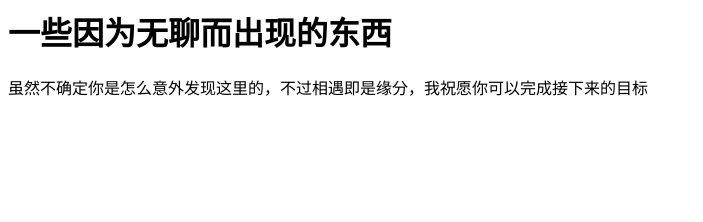
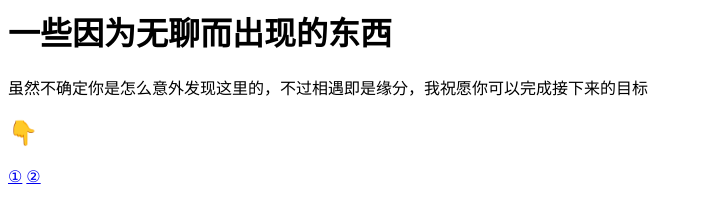
Before and after one commit to Kazimi3/-, a plain HTML site: page index.html in a window 1280 px wide. Shown: the whole page, without its empty margins (0-703 px from the left). Drawn offline with Linux system fonts and the light colour scheme.

Commit message:
index.html

```diff
--- a/index.html
+++ b/index.html
@@ -2,3 +2,9 @@
   <h1>一些因为无聊而出现的东西</h1>
   <p>虽然不确定你是怎么意外发现这里的，不过相遇即是缘分，我祝愿你可以完成接下来的目标</p>
 </div>
+<div>
+  <h2>👇</h2>
+  <p><a href="h1啊啊h1.html">①</a>
+    <a href="aaaaa2.0.html">②</a>
+  </p>
+</div>
```
